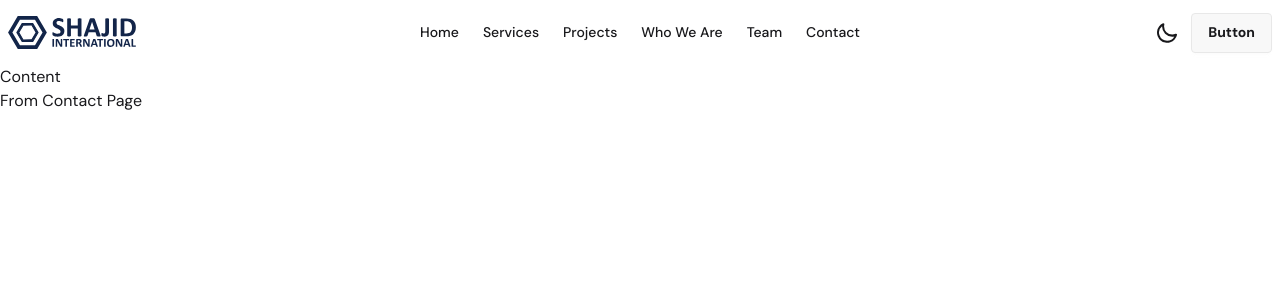
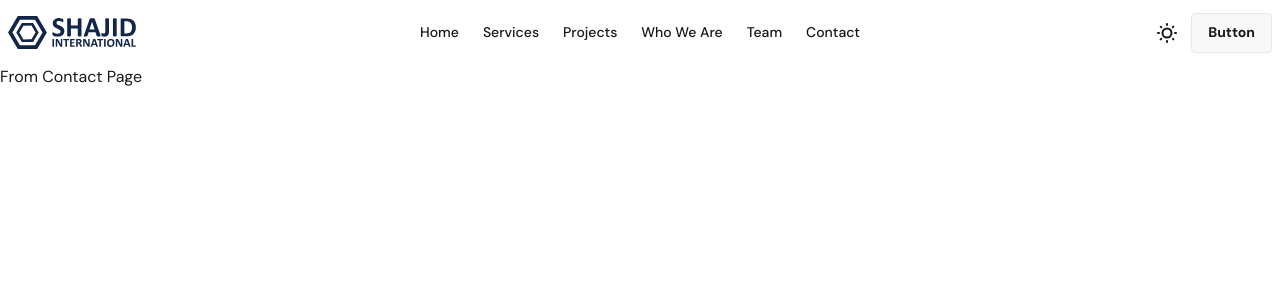
Before and after one commit to ahsanulazim/shajidint, a Next.js app: page /contact in a window 1280 px wide. Shown: the top 300 px of the page. Built offline with nearby package versions, Linux system fonts and the light colour scheme.

Commit message:
navbar almost done 2

```diff
--- a/Components/Navbar.jsx
+++ b/Components/Navbar.jsx
@@ -58,8 +58,6 @@ export default function Navbar() {
 
 
                 </div>
-                {/* Page content here */}
-                Content
             </div>
             <div className="drawer-side">
                 <label htmlFor="my-drawer-3" aria-label="close sidebar" className="drawer-overlay"></label>
--- a/Components/Themeswitcher.jsx
+++ b/Components/Themeswitcher.jsx
@@ -9,7 +9,7 @@ export default function ThemeSwitcher({ className }) {
     return (
         <label className={`swap swap-rotate ${className ? className : ""}`} >
             {/* this hidden checkbox controls the state */}
-            <input type="checkbox" className="theme-controller" onChange={toggleTheme} checked={theme} />
+            <input type="checkbox" className="theme-controller" onChange={toggleTheme} checked={!theme} />
 
             {/* sun icon */}
             <svg
--- a/Context/ThemeContext.jsx
+++ b/Context/ThemeContext.jsx
@@ -8,13 +8,13 @@ export default function ThemeProvider({ children }) {
     const [theme, setTheme] = useState(true);
 
     function toggleTheme() {
-        setTheme(!theme);
+        setTheme(prev => !prev);
     }
 
     useEffect(() => {
         const localTheme = localStorage.getItem("theme");
         if (localTheme) {
-            setTheme(localTheme === "light" ? true : false);
+            setTheme(localTheme === "light");
             document.documentElement.setAttribute("data-theme", localTheme);
         } else {
             setTheme(true);
@@ -23,8 +23,9 @@ export default function ThemeProvider({ children }) {
     }, []);
 
     useEffect(() => {
-        localStorage.setItem("theme", theme ? "light" : "dark");
-        document.documentElement.setAttribute("data-theme", theme ? "light" : "dark");
+        const currentTheme = theme ? "light" : "dark";
+        localStorage.setItem("theme", currentTheme);
+        document.documentElement.setAttribute("data-theme", currentTheme);
     }, [theme]);
 
     return (
```
